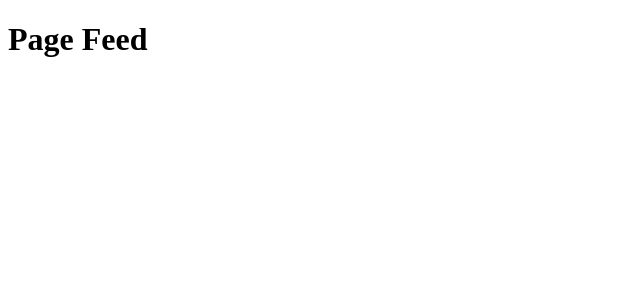
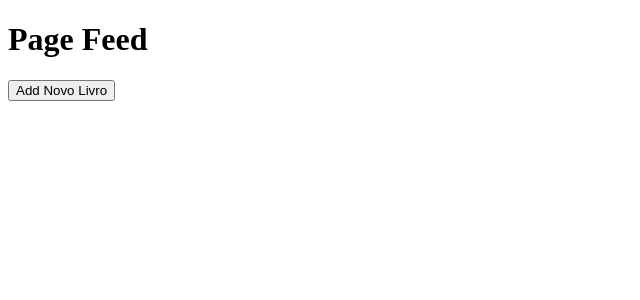
Before and after one commit to DevLucasGodoy/bookstore, a React (Create React App) app: page / in a window 1280 px wide. Shown: the top 300 px of the page, without its empty margins (0-640 px from the left). Built offline with nearby package versions, Linux system fonts and the light colour scheme.

Commit message:
Add New Routes

```diff
--- a/src/pages/feed.js
+++ b/src/pages/feed.js
@@ -1,9 +1,14 @@
 import React from 'react'
+import { Link } from 'react-router-dom'
 
 function Feed() {
   return (
     <div>
       <h1>Page Feed</h1>
+
+      <Link to="/post">
+      <button>Add Novo Livro</button>
+      </Link>
     </div>
   )
 }
--- a/src/pages/post.js
+++ b/src/pages/post.js
@@ -1,9 +1,13 @@
 import React from 'react'
+import { Link } from 'react-router-dom'
 
 function Post() {
   return (
     <div>
       <h1>Page Post</h1>
+      <Link to="/">
+        <button>Voltar</button>
+      </Link>
     </div>
   )
 }
```
